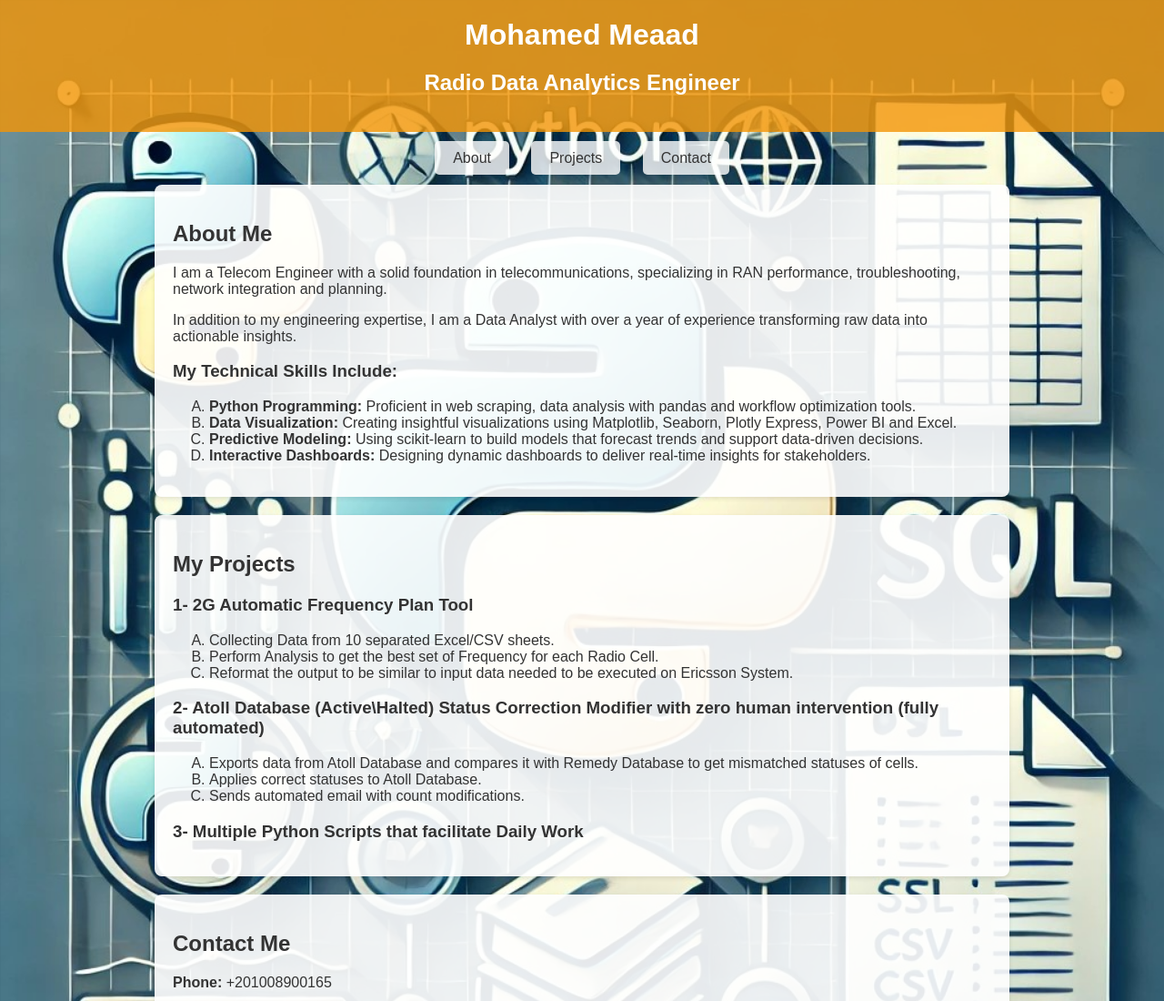
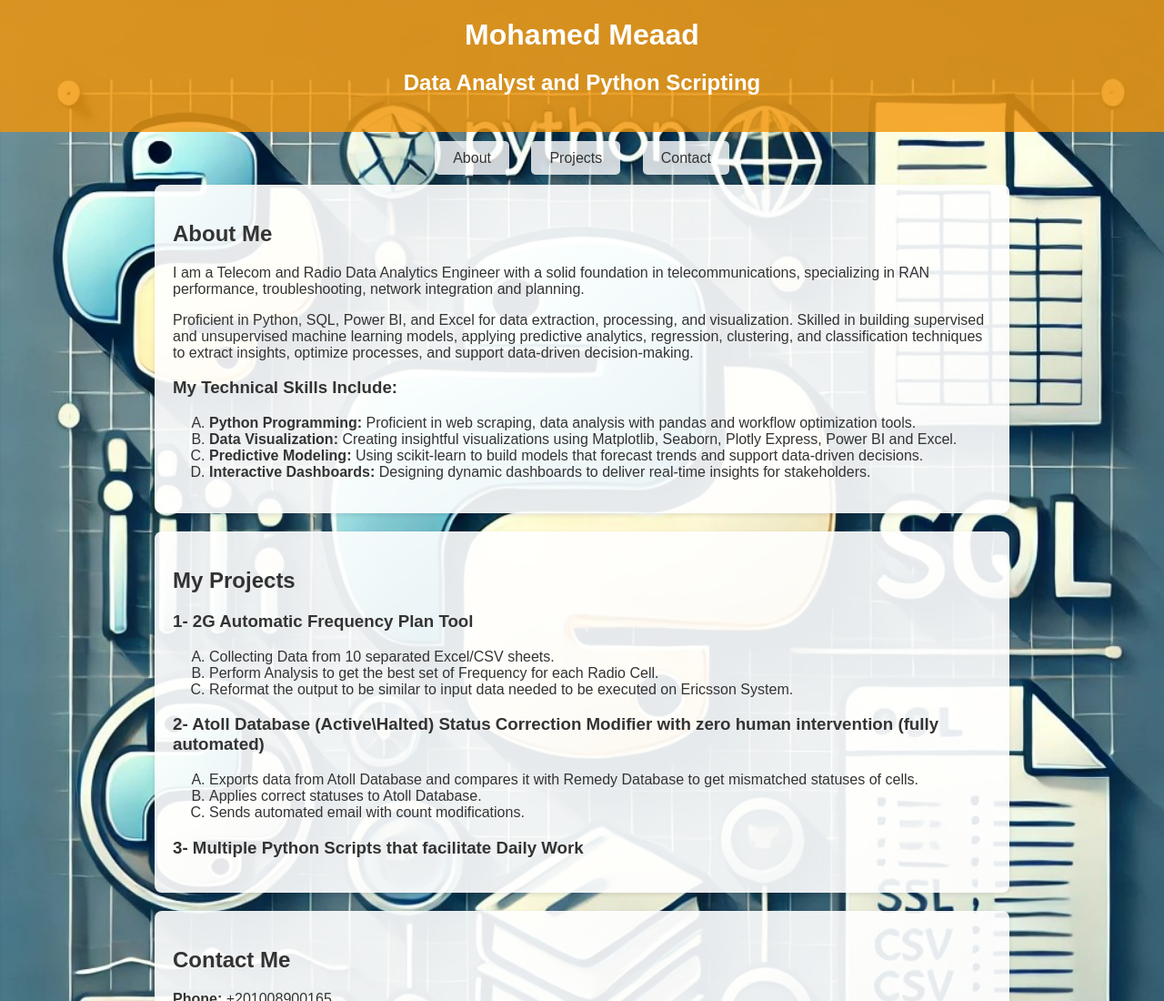
Before and after one commit to Meaad1704/Meaad, a plain HTML site: page index.html in a window 1280 px wide. Shown: the top 1100 px of the page at 91% size. Drawn offline with Linux system fonts and the light colour scheme.

Commit message:
Add files via upload

```diff
--- a/index.html
+++ b/index.html
@@ -61,7 +61,7 @@
 <body>
     <header>
         <h1>Mohamed Meaad</h1>
-        <h2>Radio Data Analytics Engineer</h2>
+        <h2>Data Analyst and Python Scripting</h2>
     </header>
 
     <nav>
@@ -73,8 +73,8 @@
     <section id="about">
         <h2>About Me</h2>
         <p>
-<p>I am a Telecom Engineer with a solid foundation in telecommunications, specializing in RAN performance, troubleshooting, network integration and planning.</p>
-<p>In addition to my engineering expertise, I am a Data Analyst with over a year of experience transforming raw data into actionable insights.</p>
+<p>I am a Telecom and Radio Data Analytics Engineer with a solid foundation in telecommunications, specializing in RAN performance, troubleshooting, network integration and planning.</p>
+<p>Proficient in Python, SQL, Power BI, and Excel for data extraction, processing, and visualization. Skilled in building supervised and unsupervised machine learning models, applying predictive analytics, regression, clustering, and classification techniques to extract insights, optimize processes, and support data-driven decision-making.</p>
 
 <p><h3>My Technical Skills Include:</h3></p>
 <ol type="A">
```
